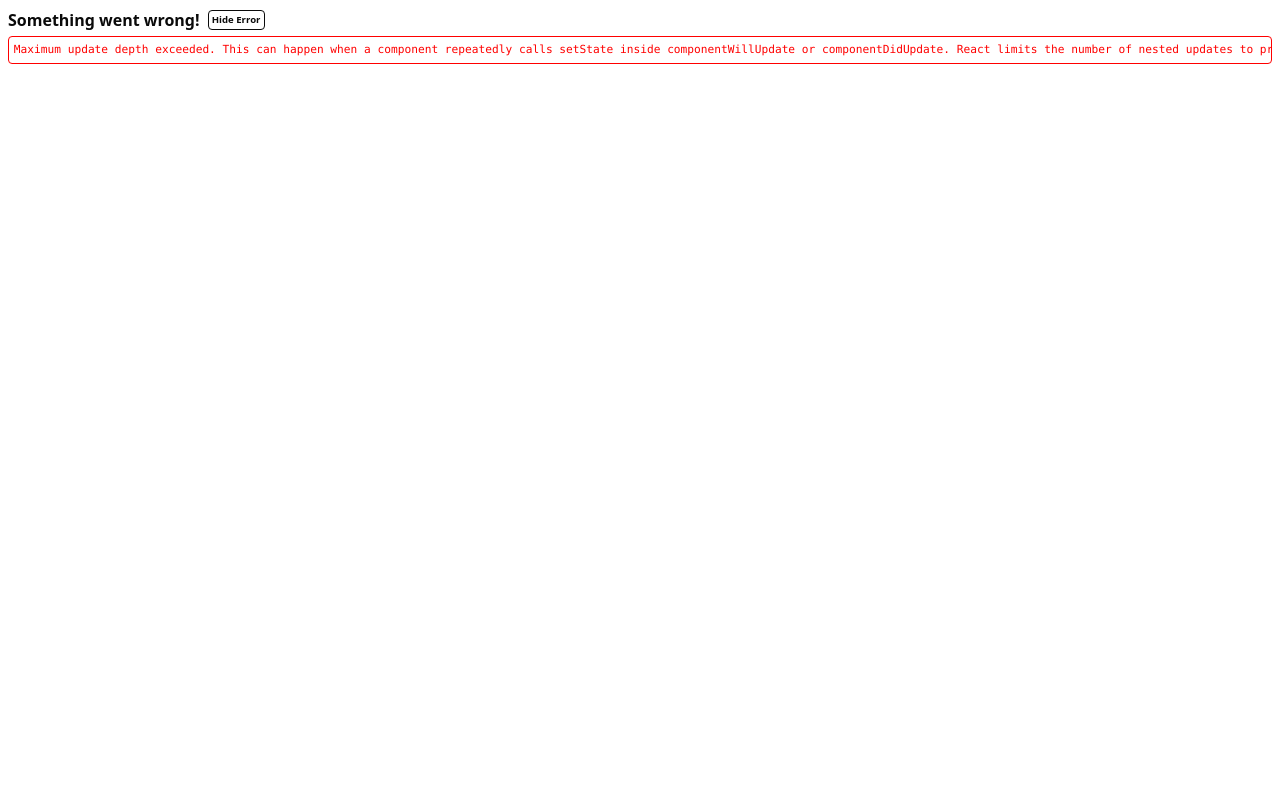
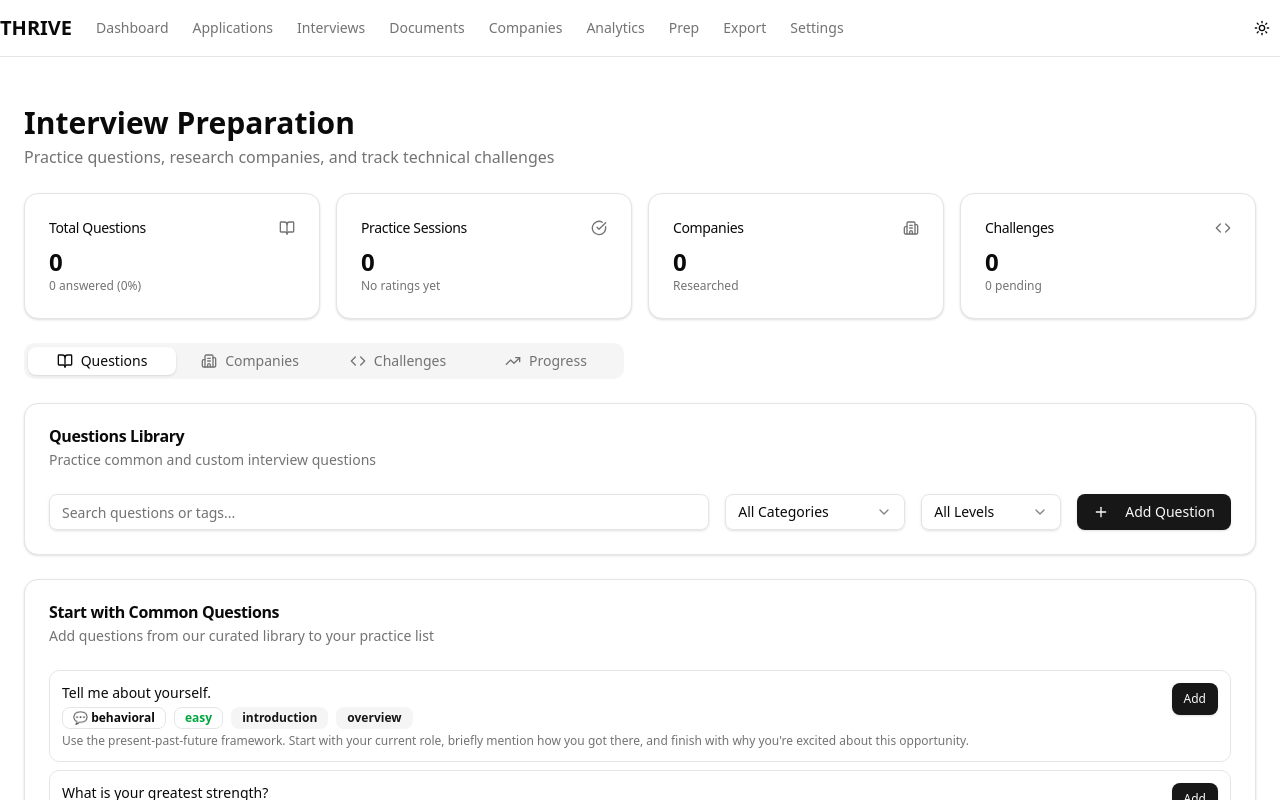
Before and after one commit to Prosperis/THRIVE, a React (Vite) app: page /interviewprep in a window 1280 px wide. Shown: the top 800 px of the page. Built offline with nearby package versions, Linux system fonts and the light colour scheme.

Commit message:
fix: Resolve infinite loop in InterviewPrepPage by using useMemo for stats calculation

```diff
--- a/src/components/interview-prep/InterviewPrepPage.tsx
+++ b/src/components/interview-prep/InterviewPrepPage.tsx
@@ -1,5 +1,5 @@
 import { BookOpen, Building2, Code, TrendingUp } from 'lucide-react';
-import { useState } from 'react';
+import { useMemo, useState } from 'react';
 import { ChallengesTab } from '@/components/interview-prep/ChallengesTab';
 import { CompanyNotesTab } from '@/components/interview-prep/CompanyNotesTab';
 import { PrepStatsOverview } from '@/components/interview-prep/PrepStatsOverview';
@@ -10,7 +10,54 @@ import { useInterviewPrepStore } from '@/stores/interviewPrepStore';
 
 export function InterviewPrepPage() {
   const [activeTab, setActiveTab] = useState('questions');
-  const stats = useInterviewPrepStore((state) => state.getStats());
+
+  // Get the raw data from the store
+  const questions = useInterviewPrepStore((state) => state.questions);
+  const answers = useInterviewPrepStore((state) => state.answers);
+  const companyNotes = useInterviewPrepStore((state) => state.companyNotes);
+  const challenges = useInterviewPrepStore((state) => state.challenges);
+  const practiceSessions = useInterviewPrepStore((state) => state.practiceSessions);
+
+  // Calculate stats using useMemo to prevent recalculation on every render
+  const stats = useMemo(() => {
+    const totalQuestions = questions.length;
+    const answeredQuestions = new Set(answers.map((a) => a.questionId)).size;
+    const practiceSessionsCount = practiceSessions.length;
+
+    const sessionsWithRating = practiceSessions.filter((s) => s.rating);
+    const averageRating =
+      sessionsWithRating.length > 0
+        ? sessionsWithRating.reduce((sum, s) => sum + (s.rating || 0), 0) /
+          sessionsWithRating.length
+        : 0;
+
+    const questionsByCategory = questions.reduce(
+      (acc, q) => {
+        acc[q.category] = (acc[q.category] || 0) + 1;
+        return acc;
+      },
+      {} as Record<string, number>
+    );
+
+    const companiesResearched = companyNotes.filter((n) => n.researched).length;
+    const challengesCompleted = challenges.filter(
+      (c) => c.status === 'completed' || c.status === 'submitted'
+    ).length;
+    const challengesPending = challenges.filter(
+      (c) => c.status === 'not-started' || c.status === 'in-progress'
+    ).length;
+
+    return {
+      totalQuestions,
+      answeredQuestions,
+      practiceSessionsCount,
+      averageRating,
+      questionsByCategory,
+      companiesResearched,
+      challengesCompleted,
+      challengesPending,
+    };
+  }, [questions, answers, companyNotes, challenges, practiceSessions]);
 
   return (
     <div className="container mx-auto p-6 space-y-6">
```
Also changed, not shown: 1 other file (tests, documents, lock files or other folders).
